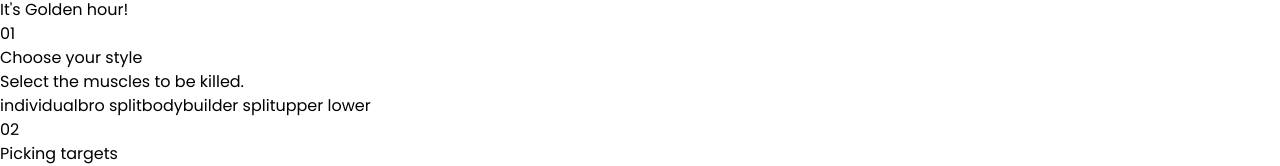
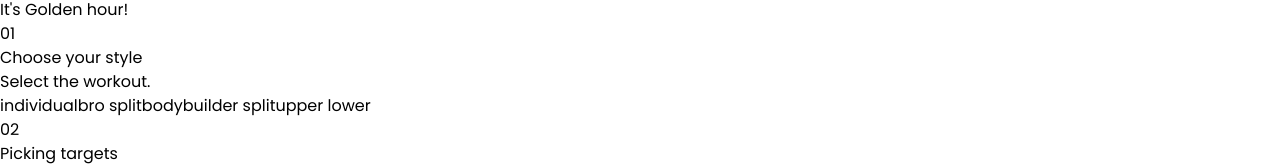
Before and after one commit to Isaacvf-dev/golden-fit-app, a React (Vite) app: page / in a window 1280 px wide. Shown: the part 146-312 px from the top of the page. Built offline with nearby package versions, Linux system fonts and the light colour scheme.

Commit message:
Changed style description

```diff
--- a/src/components/Generator.jsx
+++ b/src/components/Generator.jsx
@@ -71,7 +71,7 @@ export default function Generator({
       <Header
         index={"01"}
         title={"Choose your style"}
-        description={"Select the muscles to be killed."}
+        description={"Select the workout."}
       />
       <div className="grid grid-cols-2 sm:grid-cols-4 gap-4">
         {Object.keys(WORKOUTS).map((type, typeIndex) => {
```
